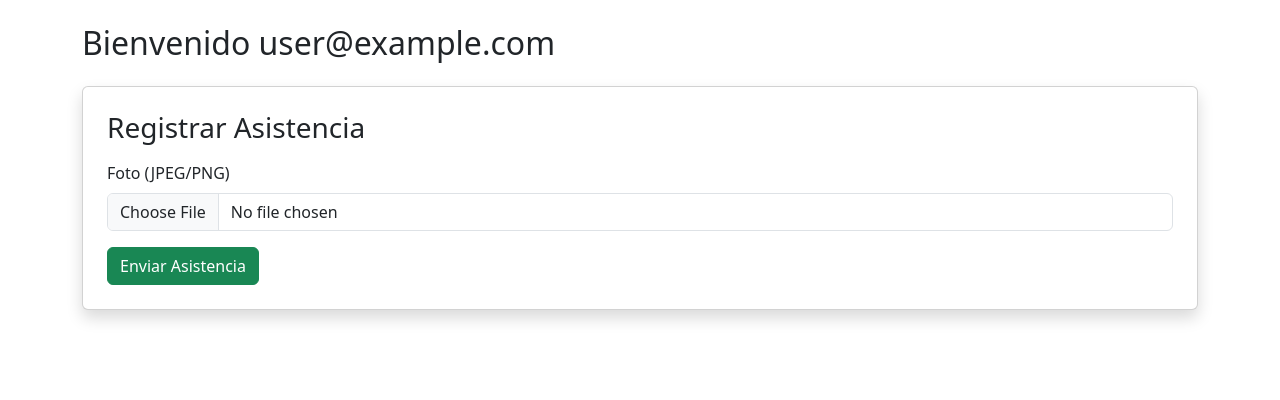
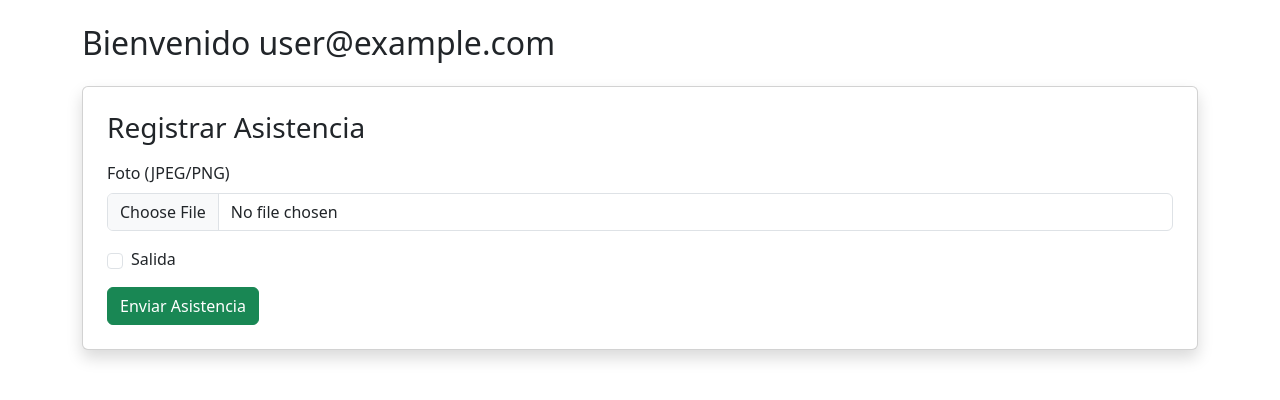
Before and after one commit to S82833/attendance-frontend, a React (Create React App) app: page /employee in a window 1280 px wide. Shown: the top 400 px of the page. Built offline with nearby package versions, Linux system fonts and the light colour scheme; no server answers; sample sign-in values are in the browser's storage.

Commit message:
Added a entrada/salida checkbox

```diff
--- a/src/components/AttendanceForm.jsx
+++ b/src/components/AttendanceForm.jsx
@@ -11,6 +11,7 @@ export default function AttendanceForm() {
     const [image, setImage] = useState(null);
     const [status, setStatus] = useState("");
     const [loading, setLoading] = useState(false);
+    const [entradaSalida, setEntradaSalida] = useState("Entrada");
 
     useEffect(() => {
         getLocation();
@@ -32,7 +33,7 @@ export default function AttendanceForm() {
     const handleSubmit = async (e) => {
         e.preventDefault();
 
-        if (!image || !lat || !lng || !currentUser?.email) {
+        if (!image || !lat || !lng || !currentUser?.email || !entradaSalida) {
             setStatus("🚫 Faltan datos. Asegúrate de tener ubicación y foto.");
             return;
         }
@@ -42,11 +43,13 @@ export default function AttendanceForm() {
         formData.append("lat", lat);
         formData.append("lng", lng);
         formData.append("image", image);
+        formData.append("entradaSalida", entradaSalida);
 
         console.log("📸 UID:", currentUser.email);
         console.log("📍 LAT:", lat);
         console.log("📍 LNG:", lng);
         console.log("🖼️ IMAGE:", image);
+        console.log("🕒 ENTRADA/SALIDA:", entradaSalida);
 
         try {
             setLoading(true);
@@ -101,6 +104,15 @@ export default function AttendanceForm() {
                         }}
                         required
                     />
+                    <div className="form-check mt-3 d-flex align-items-center">
+                        <input
+                            className="form-check-input me-2"
+                            type="checkbox"
+                            id="entradaSalidaCheck"
+                            onChange={(e) => setEntradaSalida(e.target.checked ? "Salida" : "Entrada")}
+                        />
+                        <label className="form-check-label mb-0" htmlFor="entradaSalidaCheck">Salida</label>
+                    </div>
                 </div>
 
                 {image && (
--- a/src/components/AttendanceList.jsx
+++ b/src/components/AttendanceList.jsx
@@ -28,14 +28,13 @@ export default function AttendanceList() {
     const rows = attendances.map((a) => {
       const date = new Date(a.timestamp.replace(/\.\d+/, ""));
       const hour = date.getUTCHours();
-      const entradaSalida = hour < 12 ? "Entrada" : "Salida";
 
       const fecha = date.toLocaleDateString("es-PE", { timeZone: "UTC" });
       const hora = date.toLocaleTimeString("es-PE", { timeZone: "UTC" });
 
       return [
       a.user_id,
-      entradaSalida,
+      a.entradaSalida,
       fecha,
       hora,
       a.photo_url,
@@ -95,11 +94,10 @@ export default function AttendanceList() {
             ) : (
               attendances.map((a) => {
                 const date = new Date(a.timestamp.replace(/\.\d+/, ""));
-                const hour = date.getUTCHours();
-                const entradaSalida = hour < 12 ? "Entrada" : "Salida";
+                const entradaSalida = a.entradaSalida;
                 return (
                   <tr key={a.id}
-                    className={hour < 12 ? "table-success" : "table-danger"}
+                    className={entradaSalida === "Entrada" ? "table-success" : "table-danger"}
                     >
                     <td>{a.user_id}</td>
                     <td>{entradaSalida}</td>
```
Lines whose indentation alone changed are shown as unchanged.
